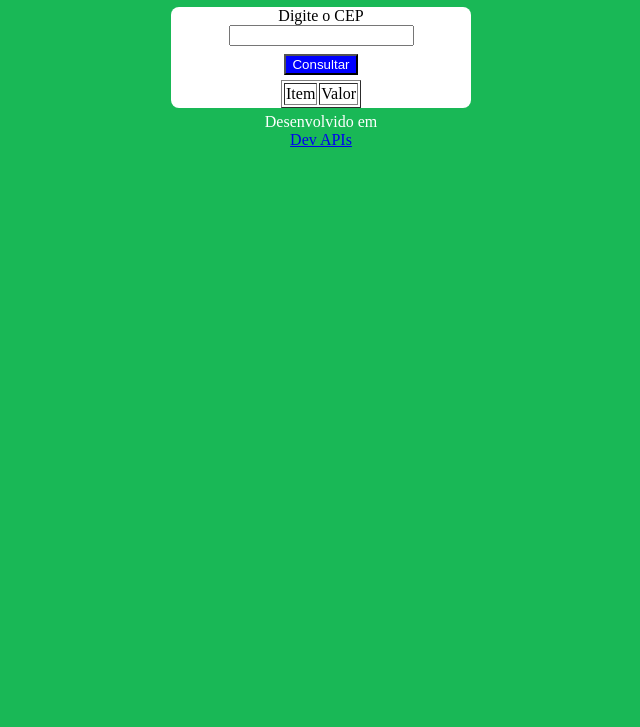
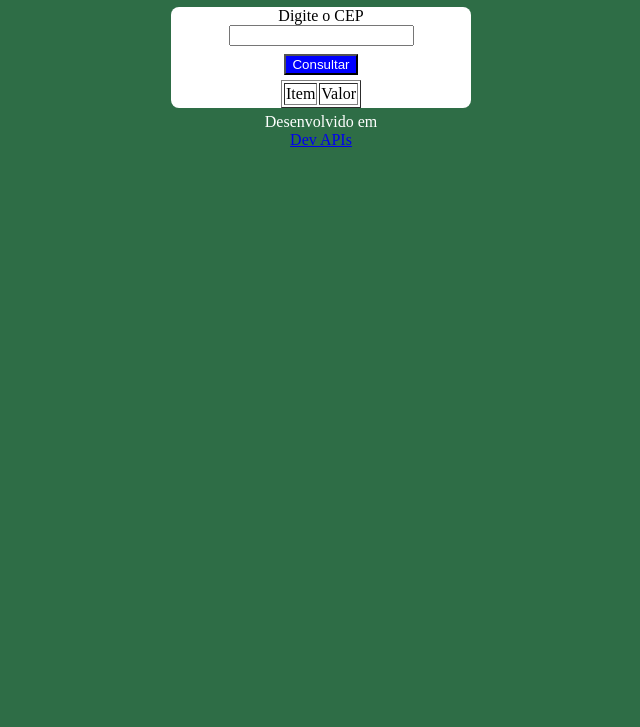
Before and after one commit to pedro-borges-ftc/DevApis, a plain HTML site: page Aula09/cep.html in a window 1280 px wide. Shown: the part 73-800 px from the top of the page, without its empty margins (319-959 px from the left). Drawn offline with Linux system fonts and the light colour scheme.

Commit message:
antes aula 09 2026.1

```diff
--- a/Aula09/cep.css
+++ b/Aula09/cep.css
@@ -1,5 +1,5 @@
 body{
-    background-color: rgb(25, 184, 86);
+    background-color: rgb(46, 109, 70);
     color: white;
 }
 section{
--- a/Aula09/cep_avulso.js
+++ b/Aula09/cep_avulso.js
@@ -1,7 +1,5 @@
 var cep = '45604010'
-
 var url = `https://viacep.com.br/ws/${cep}/json/`
-
 console.log(url)
 
 fetch(url)
```
